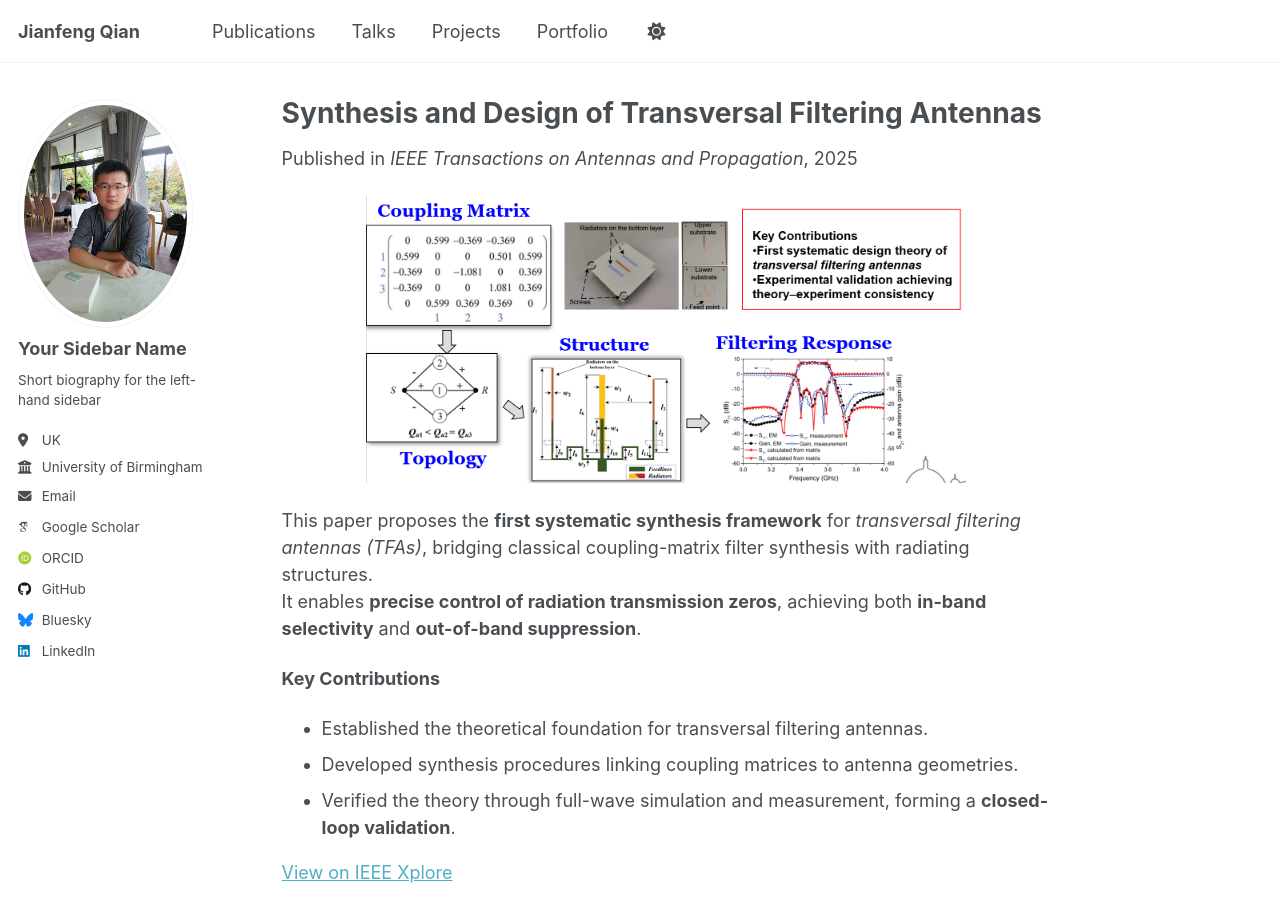
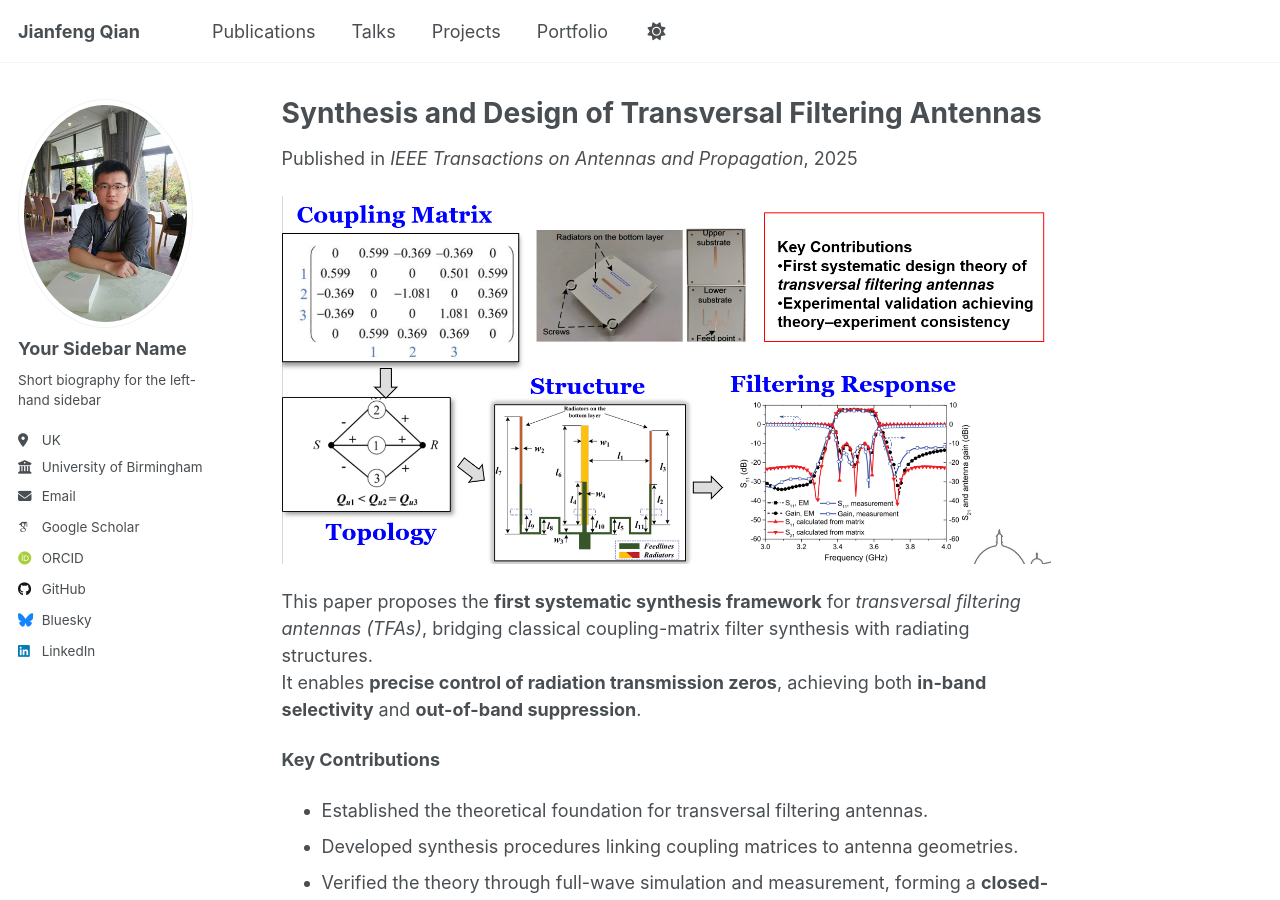
Before and after one commit to eejfqian/eejfqian.github.io, a Jekyll site: the page built from _publications/2025-08-01-transversal-filtering-antenna.md, in a window 1280 px wide and 900 px high. Built offline with Jekyll 4.4.1, drawn with Linux system fonts in a browser that asks for light colours; some web fonts are replaced; a script that is not in the unit is left out.

Commit message:
Update 2025-08-01-transversal-filtering-antenna.md

```diff
--- a/_publications/2025-08-01-transversal-filtering-antenna.md
+++ b/_publications/2025-08-01-transversal-filtering-antenna.md
@@ -10,9 +10,7 @@ paperurl: 'https://ieeexplore.ieee.org/document/11002398'
 citation: 'J. Qian <i>et al.</i>, "Synthesis and Design of Transversal Filtering Antennas," <i>IEEE Trans. Antennas Propag.</i>, vol. 73, no. 8, pp. 5300–5309, Aug. 2025.'
 ---
 
-<p align="center">
-  <img src="/images/publications/tfa-theory.png" alt="Transversal Filtering Antenna" width="600">
-</p>
+![Transversal Filtering Antenna](/images/publications/tfa-theory.png)
 
 This paper proposes the **first systematic synthesis framework** for *transversal filtering antennas (TFAs)*, bridging classical coupling-matrix filter synthesis with radiating structures.
 It enables **precise control of radiation transmission zeros**, achieving both **in-band selectivity** and **out-of-band suppression**.
```
